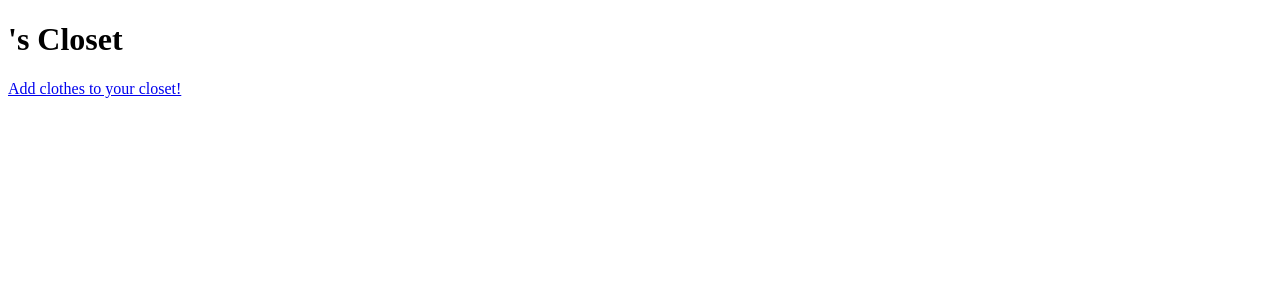
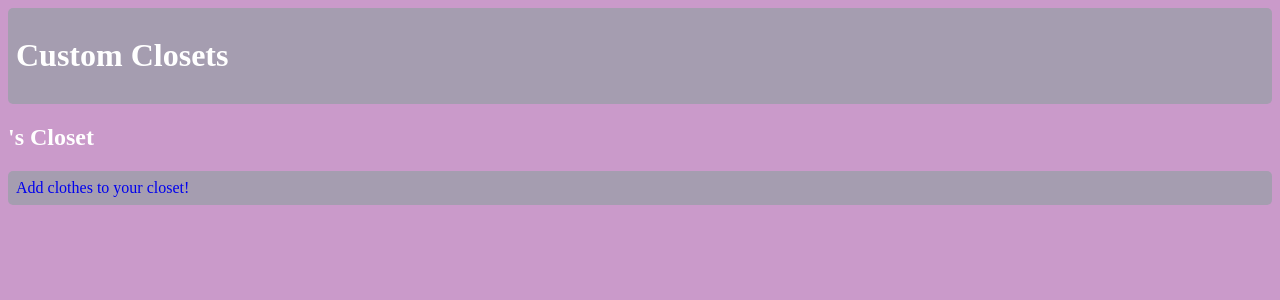
Before and after one commit to klunghamer/Closet_App, a Node server app: page /closet/600000000000000000000001 in a window 1280 px wide. Shown: the top 300 px of the page. Run offline with Node 20, Linux system fonts and the light colour scheme; some libraries are stand-ins or nearby versions.

Commit message:
Added CSS

```diff
--- a/controllers/closet.js
+++ b/controllers/closet.js
@@ -83,7 +83,7 @@
   .then(function(user) {
     var item = user.clothes.id(req.params.id)
     res.render('closet/edit', {
-      // user: user,
+      user: user,
       item: item,
       title: 'Update Item'
     })
--- a/public/css/styles.css
+++ b/public/css/styles.css
@@ -1,4 +1,30 @@
+body {
+  background-color: rgb(202, 154, 202);
+  color: white;
+}
+
+header, footer {
+  background-color: rgba(150, 158, 165, 0.7);
+  padding: 0.5em;
+  border-radius: 5px;
+}
+
+.sign-out {
+  float: right;
+  margin-right: 1vw;
+  margin-top: 2vh;
+}
+
 img {
   width: 300px;
   height: 300px;
+  border-radius: 10px;
 }
+
+a {
+  text-decoration: none;
+}
+
+ul {
+  list-style: none;
+}
--- a/views/closet/edit.hbs
+++ b/views/closet/edit.hbs
@@ -1,7 +1,7 @@
 
 <h2> Update Clothing Details </h2>
 <main>
-  <p> Went shopping? Tell us more! </p>
+  <p> Need to change something {{user.username}}? Tell us more! </p>
   <form class="new-clothing" method='POST' action='/closet/{{item._id}}?_method=PUT'>
     <label for='category'>Category:</label>
     <select name='category'>
--- a/views/closet/index.hbs
+++ b/views/closet/index.hbs
@@ -1,9 +1,11 @@
-<h1>{{user.username}}'s Closet</h1>
+<h2>{{user.username}}'s Closet</h2>
 
 {{#each user.clothes}}
   <ul>
-    <li><a href="/closet/{{_id}}/show">Show</a><img src="{{imageURL}}"/></li>
+    <li><a href="/closet/{{_id}}/show">Show<img src="{{imageURL}}"/></a></li>
   </ul>
 {{/each}}
 
-<a href="/closet/{{user._id}}/new">Add clothes to your closet!</a>
+<footer>
+  <a href="/closet/{{user._id}}/new">Add clothes to your closet!</a>
+</footer>
--- a/views/closet/new.hbs
+++ b/views/closet/new.hbs
@@ -4,8 +4,6 @@
 <main>
   <p> Went shopping? Tell us more! </p>
   <form class="new-clothing" method='POST' action='/closet'>
-    <!-- <label for='username'>Username:</label>
-    <input name='username'> -->
     <label for='category'>Category:</label>
     <select name='category'>
       <option value='jacket'>jacket</option>
@@ -28,4 +26,6 @@
   </form>
 </main>
 
-<a href="/closet/{{user._id}}">Go back to your closet!</a>
+<footer>
+  <a href="/closet/{{user._id}}">Go back to your closet!</a>
+</footer>
--- a/views/closet/show.hbs
+++ b/views/closet/show.hbs
@@ -9,6 +9,6 @@
   </section>
 </main>
 <footer>
-  <a href='/closet/{{item._id}}/edit'> Edit this Item </a><br>
+  <a href='/closet/{{item._id}}/edit'> Edit this Item </a> |
   <a href='/closet/{{user._id}}'>Back to closet!</a>
 </footer>
--- a/views/layout.hbs
+++ b/views/layout.hbs
@@ -7,13 +7,18 @@
   </head>
   <body>
     <header>
+      <div class="sign-out">
         {{#if user}}
         <form action="/signout?_method=DELETE" method="POST">
           <button type="submit" name="submit">Sign Out</button>
         </form>
         {{else}}
         {{/if}}
+      </div>
+      <h1>Custom Closets</h1>
     </header>
+    <div class="container">
       {{{body}}}
+    </div>
   </body>
 </html>
--- a/views/users.hbs
+++ b/views/users.hbs
@@ -1,4 +1,4 @@
-<h2>Welcome {{user.username}}!</h2>
+<h2>Welcome {{user.username}}! Check out your friends' closets below:</h2>
 
 {{#each users}}
   <ul>
```
Lines whose indentation alone changed are shown as unchanged.
